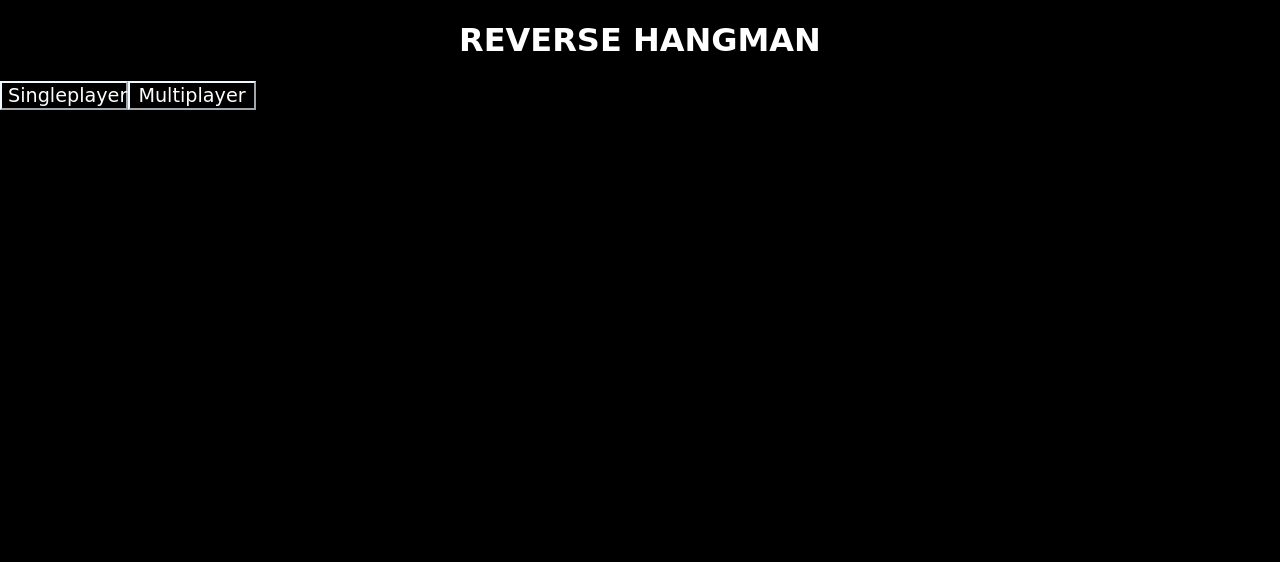
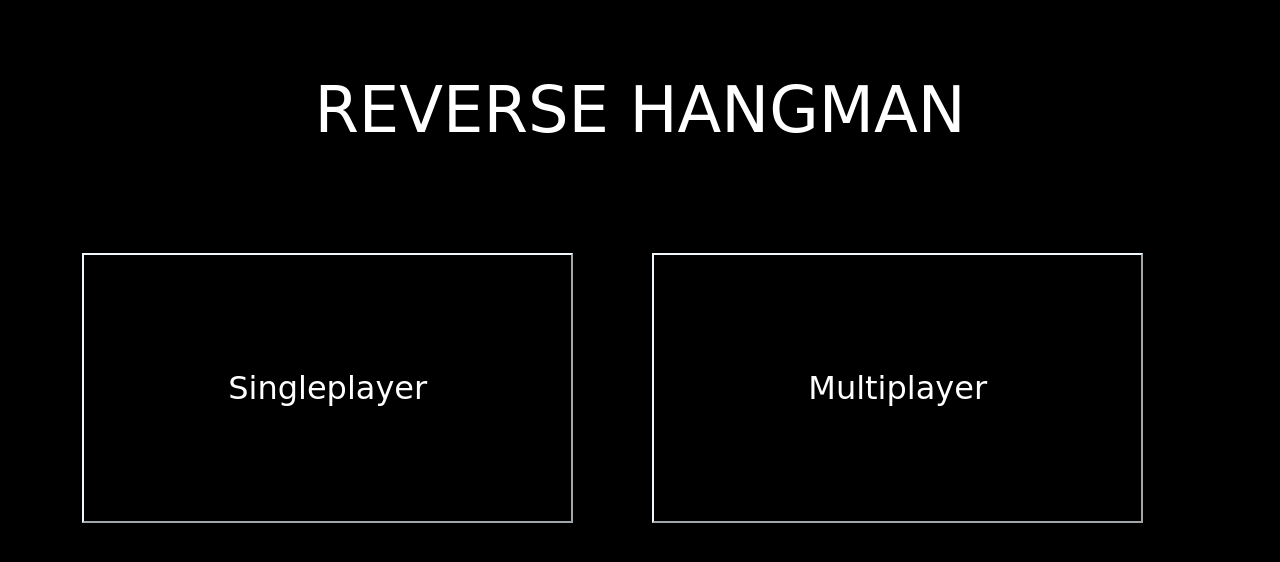
Before and after one commit to CrossyChainsaw/ReverseHangmanOnline, a React (Create React App) app: page / in a window 1280 px wide. Shown: the top 562 px of the page. Built offline with nearby package versions, Linux system fonts and the light colour scheme.

Commit message:
successfully imported bootstrap

```diff
--- a/package.json
+++ b/package.json
@@ -10,9 +10,10 @@
     "@types/node": "^16.11.26",
     "@types/react": "^17.0.42",
     "@types/react-dom": "^17.0.14",
+    "bootstrap": "^5.1.3",
     "jest": "^27.5.1",
     "react": "^17.0.2",
-    "react-bootstrap": "^2.2.3",
+    "react-bootstrap": "^2.4.0",
     "react-dom": "^17.0.2",
     "react-native": "^0.68.1",
     "react-scripts": "5.0.0",
--- a/src/App.css
+++ b/src/App.css
@@ -9,9 +9,6 @@ button {
     color: white;
     font-family: "Comic Sans MS", "Comic Sans", cursive;
     font-size: larger;
-    border: 10%;
-    width: 10%;
-    height: 10%;
 }
 
 input {
--- a/src/components/menu/menu.css
+++ b/src/components/menu/menu.css
@@ -5,3 +5,38 @@
 .white-border {
     border-color: white;
 }
+
+.large-text {
+    font-size: 400%;
+}
+
+body {
+    background-color: black;
+    color: white;
+    font-family: "Comic Sans MS", "Comic Sans", cursive;
+}
+
+button {
+    background-color: black;
+    color: white;
+    font-family: "Comic Sans MS", "Comic Sans", cursive;
+    font-size: 200%;
+    width: 90%;
+    height: 500%;
+}
+
+input {
+    background-color: black;
+    color: white;
+    border: 5%;
+}
+
+button,
+input:hover:enabled {
+    cursor: crosshair;
+}
+
+button,
+input:hover:disabled {
+    cursor: crosshair;
+}
--- a/src/components/menu/menu.tsx
+++ b/src/components/menu/menu.tsx
@@ -1,4 +1,6 @@
+import '../../../node_modules/bootstrap/dist/css/bootstrap.min.css';
 import './menu.css';
+import { Col, Container, Row } from 'react-bootstrap';
 
 function Menu(props: any) {
 
@@ -11,11 +13,24 @@ function Menu(props: any) {
     }
 
     return (
-        <div>
-            <h1 className='center'>REVERSE HANGMAN</h1>
-            <button className='white-border' type='button' onClick={() => EnableSingleplayer()}>Singleplayer</button>
-            <button className='white-border'   type='button' onClick={() => EnableMultiplayer()}>Multiplayer</button>
-        </div>
+        <Container>
+            <br></br>
+            <br></br>
+            <br></br>
+            <h1 className={'center large-text'}>REVERSE HANGMAN</h1>
+            <br></br>
+            <br></br>
+            <br></br>
+            <br></br>
+            <Row>
+                <Col sm={true}>
+                    <button className={'white-border'} type='button' onClick={() => EnableSingleplayer()}>Singleplayer</button>
+                </Col>
+                <Col sm={true}>
+                    <button className={'white-border'} type='button' onClick={() => EnableMultiplayer()}>Multiplayer</button>
+                </Col>
+            </Row>
+        </Container>
     );
 }
 
--- a/src/components/singleplayer/singleplayer.tsx
+++ b/src/components/singleplayer/singleplayer.tsx
@@ -77,7 +77,7 @@ export function Singleplayer(props: any) {
             };
             const GetGuessLine = async () => {
                 console.log("word: " + word);
-                const apiUrl = "https://localhost:7071/test";
+                const apiUrl = "https://localhost:7071/GuessLine?word=" + word;
                 const data = await fetch(apiUrl);
                 const jsonData = await data.json(); // Error
                 setGuessline(jsonData)
@@ -97,6 +97,7 @@ export function Singleplayer(props: any) {
         }
     }, [gameStarted, word, permission])
 
+    // this happens everytime text input gets updated
     function OnChange(e: React.ChangeEvent<HTMLInputElement>) {
         setWord(e.currentTarget.value);
     }
```
Also changed, not shown: 1 other file (tests, documents, lock files or other folders).
